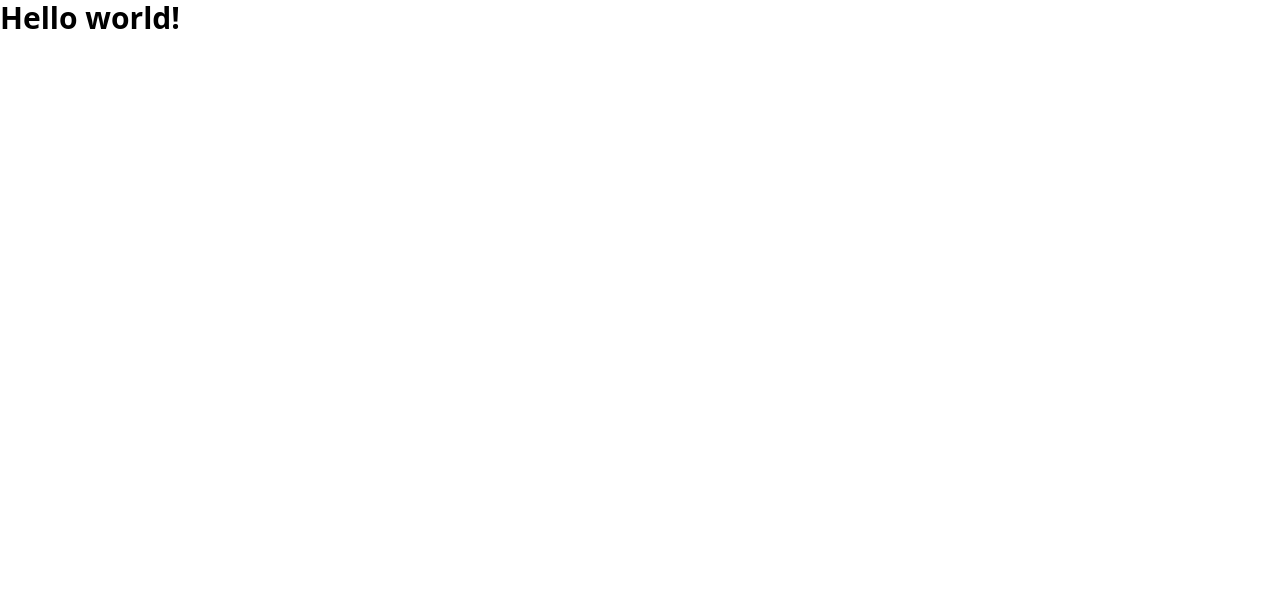
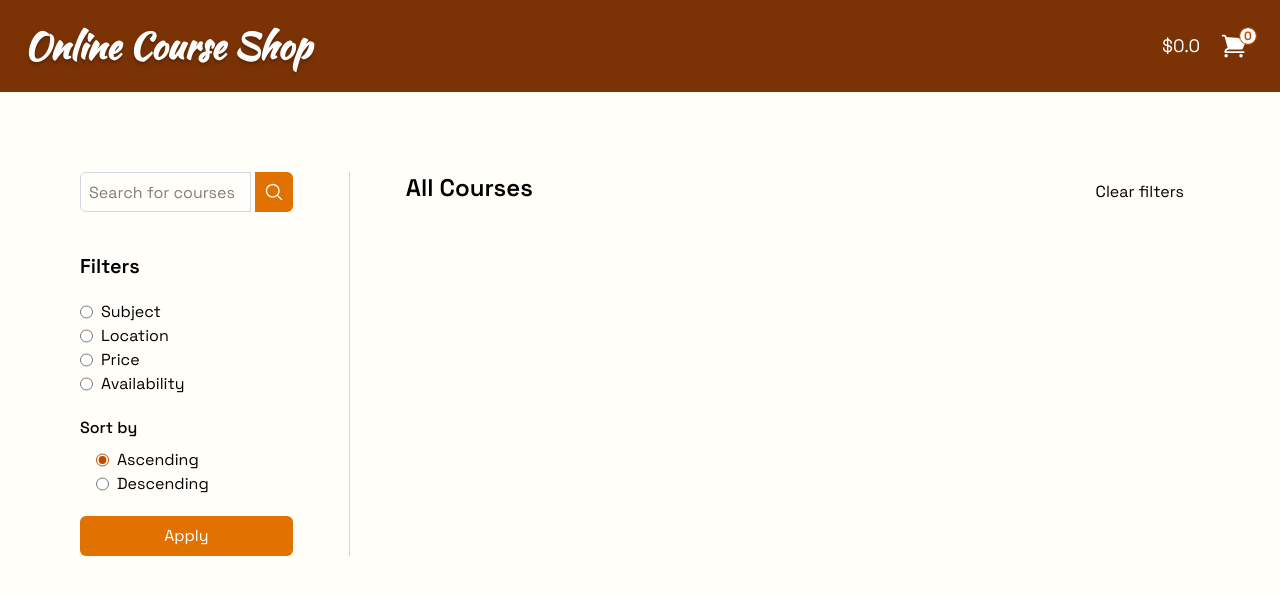
Before and after one commit to UmesiQueen/stackverse-vue, a Vue app: page / in a window 1280 px wide. Shown: the top 594 px of the page. Built offline with nearby package versions, Linux system fonts and the light colour scheme.

Commit message:
chore: create app layout

```diff
--- a/index.html
+++ b/index.html
@@ -4,7 +4,13 @@
 		<meta charset="UTF-8" />
 		<link rel="icon" type="image/svg+xml" href="/vite.svg" />
 		<meta name="viewport" content="width=device-width, initial-scale=1.0" />
-		<title>Lesson Shop</title>
+		<title>Online Course Shop</title>
+		<link rel="preconnect" href="https://fonts.googleapis.com" />
+		<link rel="preconnect" href="https://fonts.gstatic.com" crossorigin />
+		<link
+			href="https://fonts.googleapis.com/css2?family=Kaushan+Script&family=Space+Grotesk:wght@300..700&display=swap"
+			rel="stylesheet"
+		/>
 	</head>
 	<body>
 		<div id="app"></div>
--- a/package.json
+++ b/package.json
@@ -9,6 +9,7 @@
 		"preview": "vite preview"
 	},
 	"dependencies": {
+		"@heroicons/vue": "^2.2.0",
 		"@tailwindcss/postcss": "^4.1.6",
 		"@tailwindcss/vite": "^4.1.5",
 		"postcss": "^8.5.3",
--- a/src/App.vue
+++ b/src/App.vue
@@ -1,9 +1,87 @@
-<script setup lang="ts"></script>
+<script setup lang="ts">
+import { ShoppingCartIcon, MagnifyingGlassIcon, ArrowPathRoundedSquareIcon } from "@heroicons/vue/24/solid";
+</script>
 
 <template>
-	<div>
-		<h1 class="text-3xl font-bold">Hello world!</h1>
-	</div>
+	<header class="flex justify-between items-center bg-amber-900 text-white p-6 sticky top-0 w-full z-10">
+		<h1 class="font-kaushan text-4xl font-semibold cursor-default text-shadow-lg">Online Course Shop</h1>
+		<div class="flex items-center gap-3 font-space-grotesk">
+			<p class="text-lg cursor-default">$0.0</p>
+			<button class="relative rounded-full p-2 hover:bg-white/20 transition duration-200 cursor-pointer peer">
+				<ShoppingCartIcon class="size-7" />
+				<p
+					class="absolute top-1 text-xs right-0 font-bold text-amber-700 bg-white rounded-full w-4 outline-1 outline-amber-70 data-[disabled=true]:outline-gray-400 ">
+					0
+				</p>
+			</button>
+			<span role="tooltip"
+				class="text-white bg-gray-950/80 p-1 px-3 text-xs rounded-full hidden peer-hover:block absolute bottom-2 right-12">
+				View cart
+			</span>
+		</div>
+	</header>
+	<main class="bg-amber-50/30 font-space-grotesk">
+		<div class="flex w-full p-20 gap-10 divide-x divide-gray-300">
+			<div class="basis-1/4 ">
+				<div class="flex items-center gap-1 h-10 mb-10 w-[calc(100%-3.5rem)]">
+					<input type="text" placeholder="Search for courses"
+						class=" p-2 border border-gray-300 rounded-l-md h-full w-full" />
+					<button
+						class="bg-amber-600 rounded-r-md h-full w-12 inline-flex items-center justify-center hover:bg-amber-600/80  cursor-pointer transition duration-200">
+						<MagnifyingGlassIcon class="size-5 text-white" />
+					</button>
+				</div>
+				<div class="flex flex-col gap-5">
+					<h2 class="text-xl font-semibold">Filters</h2>
+					<ul class="*:flex *:gap-2 *:w-fit">
+						<li class="hover:text-amber-500 transition duration-200 *:accent-amber-700">
+							<input type="radio" id="subject" name="filter" value="subject" />
+							<label for="subject">Subject</label>
+						</li>
+						<li class="hover:text-amber-500 transition duration-200 *:accent-amber-700">
+							<input type="radio" id="location" name="filter" value="location" />
+							<label for="location">Location</label>
+						</li>
+						<li class="hover:text-amber-500 transition duration-200 *:accent-amber-700">
+							<input type="radio" id="price" name="filter" value="price" />
+							<label for="price">Price</label>
+						</li>
+						<li class="hover:text-amber-500 transition duration-200 *:accent-amber-700">
+							<input type="radio" id="available" name="filter" value="available" />
+							<label for="available">Availability</label>
+						</li>
+					</ul>
+					<div>
+						<h3 class="text-md font-medium mb-2"> Sort by </h3>
+						<ul class="*:flex *:gap-2 pl-4">
+							<li class="hover:text-amber-500 transition duration-200 *:accent-amber-700">
+								<input type="radio" id="ascending" name="sort" value="ascending" checked />
+								<label for="ascending">Ascending</label>
+							</li>
+							<li class="hover:text-amber-500 transition duration-200 *:accent-amber-700">
+								<input type="radio" id="descending" name="sort" value="descending" />
+								<label for="descending">Descending</label>
+							</li>
+						</ul>
+					</div>
+					<button
+						class="bg-amber-600 text-white px-4 py-2 rounded-md w-[calc(100%-3.5rem)] cursor-pointer hover:bg-amber-600/80 transition duration-200">
+						Apply
+					</button>
+				</div>
+			</div>
+			<div class="basis-3/4 px-4">
+				<div class="flex items-end justify-between mb-10">
+					<h2 class="text-2xl font-semibold">All Courses</h2>
+					<button
+						class="text-base hover:underline hover:text-amber-500 transition duration-200 cursor-pointer">
+						Clear filters
+					</button>
+				</div>
+
+			</div>
+		</div>
+	</main>
 </template>
 
 <style scoped></style>
--- a/src/style.css
+++ b/src/style.css
@@ -1 +1,6 @@
-@import 'tailwindcss';
+@import "tailwindcss";
+
+@theme {
+	--font-space-grotesk: "Space Grotesk", sans-serif;
+	--font-kaushan: "Kaushan Script", cursive;
+}
```
Also changed, not shown: 1 other file (tests, documents, lock files or other folders).
